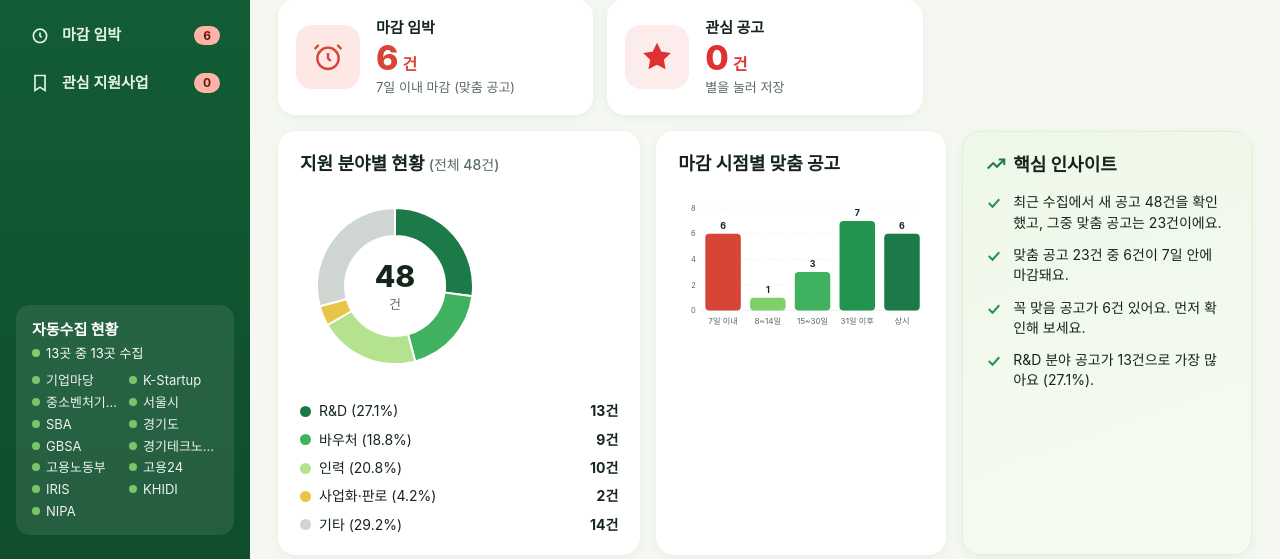
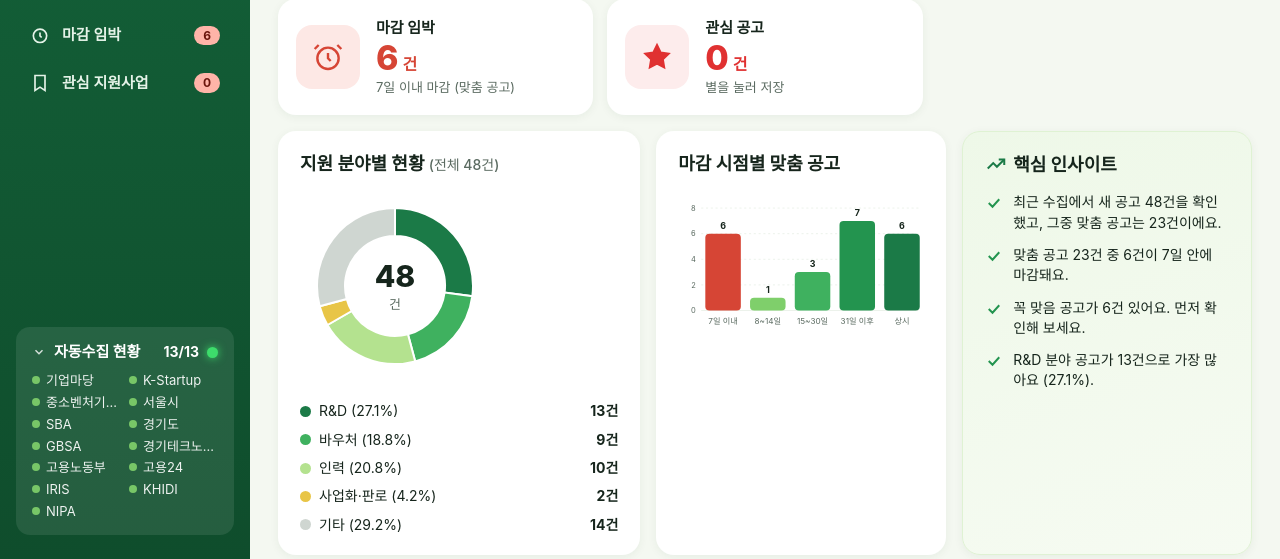
Before and after one commit to bledysl-creator/government-support-agent, a plain HTML site: page index.html in a window 1280 px wide. Shown: the part 241-800 px from the top of the page. Drawn offline with Linux system fonts and the light colour scheme.

Commit message:
자동수집 현황: 펴고 접기, 수집 성공 개수(예: 13/13), 전부 성공 시 녹색·하나라도 실패 시 적색 표시
Co-Authored-By: Claude Opus 5.5 <noreply@anthropic.com>
Claude-Session: https://claude.ai/code/session_019d2ZC2BrQYFQctnLoVKQXE

```diff
--- a/index.html
+++ b/index.html
@@ -30,6 +30,15 @@ nav a .cnt.red{background:#ffb4a8;color:#6b160d}
 .status{margin-top:auto;background:rgba(255,255,255,.09);border-radius:14px;padding:14px 16px;font-size:13px}
 .status b{font-size:15px;display:block;margin-bottom:4px}
 .dot{display:inline-block;width:8px;height:8px;border-radius:50%;margin-right:6px;vertical-align:1px}
+.status .sh{display:flex;align-items:center;gap:8px;width:100%;background:none;border:0;color:inherit;font:inherit;padding:0;cursor:pointer;text-align:left}
+.status .sh b{margin:0;flex:1}
+.status .cnt{font-weight:700;font-size:14px}
+.status .lamp{width:11px;height:11px;border-radius:50%;flex:none}
+.status .lamp.g{background:#3ddc6b;box-shadow:0 0 8px #3ddc6b}
+.status .lamp.r{background:#ff4d4d;box-shadow:0 0 8px #ff4d4d}
+.status .chev{transition:transform .2s;opacity:.8}
+.status.closed .chev{transform:rotate(-90deg)}
+.status.closed .sb{display:none}
 .status ul{list-style:none;padding:0;margin:8px 0 0;display:grid;grid-template-columns:1fr 1fr;gap:3px 8px;opacity:.92}
 .status li{white-space:nowrap;overflow:hidden;text-overflow:ellipsis}
 main{padding:24px 28px 48px;min-width:0;background:radial-gradient(1200px 300px at 80% -80px,var(--g200),transparent)}
@@ -342,10 +351,14 @@ function table(all){
 }
 
 function sources(){
-  const S = DATA.sources||[], ok = S.filter(s=>s.ok).length;
-  document.getElementById("srcBox").innerHTML = `<b>자동수집 현황</b>
-    <div><span class="dot" style="background:${S.length&&ok===S.length?"#7fcf6b":"#e8c547"}"></span>${S.length?`${S.length}곳 중 ${ok}곳 수집`:"정보 없음"}</div>
-    <ul>${S.map(s=>`<li title="${esc(s.note||"")}"><span class="dot" style="background:${s.ok?"#7fcf6b":"#ff9b8a"}"></span>${esc(s.name)}</li>`).join("")}</ul>`;
+  const S = DATA.sources||[], ok = S.filter(s=>s.ok).length, all = S.length&&ok===S.length;
+  const box = document.getElementById("srcBox");
+  box.classList.toggle("closed", localStorage.getItem("srcClosed")==="1");
+  box.innerHTML = `<button class="sh" type="button" aria-expanded="${!box.classList.contains("closed")}">
+      <svg class="chev" width="14" height="14" viewBox="0 0 24 24" fill="none" stroke="currentColor" stroke-width="2.5"><path d="M6 9l6 6 6-6"/></svg>
+      <b>자동수집 현황</b><span class="cnt">${ok}/${S.length}</span><span class="lamp ${all?"g":"r"}" title="${all?"모두 수집됨":"수집 안 된 곳 있음"}"></span></button>
+    <div class="sb"><ul>${S.map(s=>`<li title="${esc(s.note||"")}"><span class="dot" style="background:${s.ok?"#7fcf6b":"#ff9b8a"}"></span>${esc(s.name)}</li>`).join("")}</ul></div>`;
+  box.querySelector(".sh").onclick = ()=>{ const c = box.classList.toggle("closed"); localStorage.setItem("srcClosed", c?"1":"0"); box.querySelector(".sh").setAttribute("aria-expanded", !c); };
 }
 
 function render(){
```
